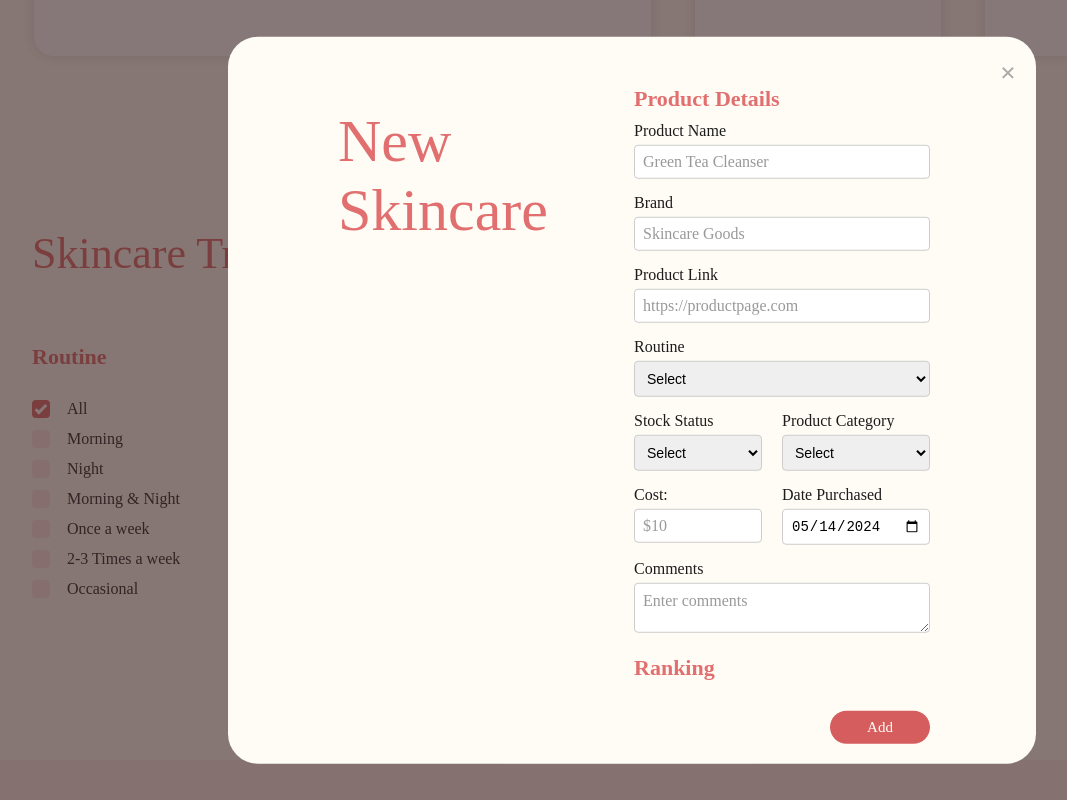
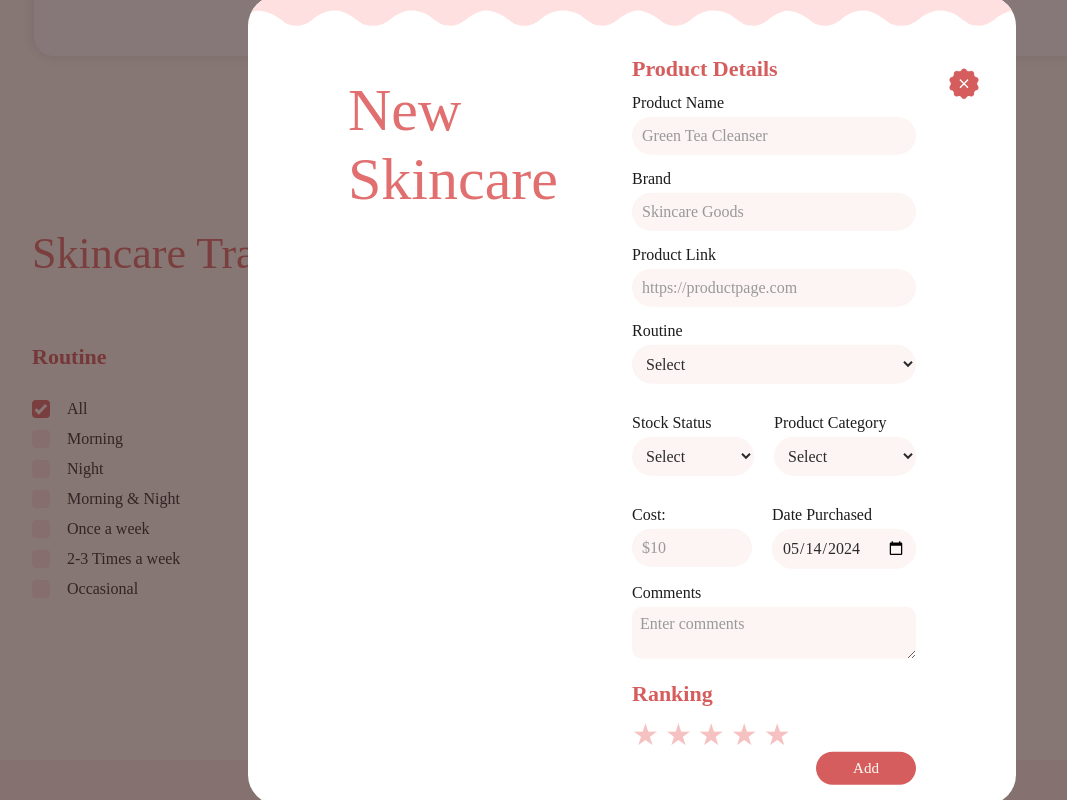
Before and after one commit to purvibothra/pbot0186-tracker, a website: page public/index.html in a window 1280 px wide. Both pictures are taken after a click on the button "+ Add Skincare". Shown: the part 1194-1994 px from the top of the page, without its empty margins (8-1075 px from the left). Drawn offline with Linux system fonts and the light colour scheme.

Commit message:
Editing pop-up form
Adding a custom 'close' button, and customising form input styles to align with tracker app's branding. Also added the final data model structure for a 5-star rating for users to input.

```diff
--- a/public/index.html
+++ b/public/index.html
@@ -112,15 +112,22 @@
 
 
         <div id="productPopUp" class="popup">
+
           <div class="popup-content">
-            <span class="close">&times;</span>
+            <div class="scroll-button">
+              <img src="assets/popup-image.png" class="popup-image">
+            </div>
+            <!-- <span class="close">&times;</span> -->
+
             <div class="popup-form">
-
+              <div id="close-button">
+                <img src="assets/close-button.png" class="close">
+              </div>
               <div class="form-container">
                 <div class="form-column">
                   <h2 class = "form-title">New <br>Skincare</h2>
                 </div>
-                <div class="form-column">
+                <div class="form-column input">
                   <h4 class="form-header">Product Details</h4>
                   <div class="input-row">
                     <label for="productName">Product Name</label>
@@ -210,6 +217,8 @@
                     <textarea id="comments" placeholder="Enter comments"></textarea>
                   </div>
                   <h4 class="ranking-header">Ranking</h4>
+                  <span class="rate"><i>★</i><i>★</i><i>★</i><i>★</i><i>★</i></span>
+
                   <div class="save-product"> <button id="saveProductButton">Add</button> </div>
 
                 </div>
@@ -238,7 +247,9 @@
 
   </main>
 
+  <div class="scroll-button">
   <img src="assets/top-button.png" alt="Scroll to Top" id="scrollToTop" onclick="scrollToTop()">
+</div>
 
   <footer>
     <p class = "footer-text">Your road to good skin | © Purvi Bothra - DECO2017</p>
--- a/public/script.js
+++ b/public/script.js
@@ -105,3 +105,23 @@ document.addEventListener('DOMContentLoaded', function() {
   // Set the value of the date input to today's date
   datePurchasedInput.value = today;
 });
+
+// Get all star elements
+const stars = document.querySelectorAll('.rate i');
+
+// Loop through each star
+stars.forEach((star, index) => {
+  // Add click event listener to each star
+  star.addEventListener('click', () => {
+    // Set the rating based on the index of the clicked star
+    setRating(index + 1);
+  });
+});
+
+// Function to set the rating
+function setRating(rating) {
+  // Reset all stars to default color
+  stars.forEach((star, index) => {
+    star.style.color = index < rating ? '#E26F6F' : '#f5c1c1';
+  });
+}
--- a/public/style.css
+++ b/public/style.css
@@ -174,7 +174,7 @@ h2 {
 h4 {
 
   font-weight: 600;
-  color: #E26F6F;
+  color: #D55D5D;
   font-size: 22px;
 
 }
@@ -321,28 +321,53 @@ margin: 10px;
   opacity: 0;
   transition: opacity 0.3s ease; /* Apply transition to transform */
   border-radius: 20px;
+
 }
 
 #productPopUp {
   background-color: rgba(54, 30, 30, 0.6);
   border-radius: 0px;
 
+
 }
+
+
 
 .popup-form .form-title {
   font-size: 60px;
 }
 .popup-content {
-  background-color: #FFFCF6;;
+  background-color: #ffffff;;
   position: absolute; /* Position relative to the parent */
   left: 50%;
   top: 50%;
   transform: translate(-50%, -50%); /* Center horizontally and vertically */
-  padding: 20px;
+overflow: hidden;
   width: 60%;
+
   max-width: 1200px; /* Optional: set a maximum width */
   animation: fadeIn 0.4s;
   border-radius: 30px;
+}
+
+
+#close-button {
+  position: absolute;
+  left: calc(100% - 70px); /* Position the close button to the right side */
+  top: 70px; /* Add margin to the top of the element */
+  text-align: center; /* Center horizontally */
+  line-height: 36px; /* Center vertically */
+  padding-right: 40px;
+  transition: opacity 0.3s, transform 0.3s; /* Add transition effect for opacity and transform */
+}
+
+.close {
+  width: 36px;
+}
+
+#close-button:hover {
+  opacity: 0.7;
+  transform: scale(1.05); /* Scale the button on hover */
 }
 
 @keyframes fadeIn {
@@ -356,12 +381,7 @@ margin: 10px;
   opacity: 1; /* Set opacity to 1 when active */
 }
 
-.close {
-  color: #aaa;
-  float: right;
-  font-size: 28px;
-  font-weight: bold;
-}
+
 
 .close:hover,
 .close:focus {
@@ -382,8 +402,8 @@ margin: 10px;
   display: flex;
   flex-direction: row;
   gap: 20px;
-  margin-left: 70px;
-  margin-right: 70px;/* Adjust the gap between columns */
+  margin-left: 80px;
+  margin-right: 80px;/* Adjust the gap between columns */
 }
 .form-column {
   flex: 1;
@@ -392,12 +412,20 @@ margin: 10px;
 
 }
 
+.form-column.input {
+  margin-right: 20px;
+
+
+}
+
 h4.form-header {
-  margin-bottom: 10px;
+  margin-bottom: 12px;
 }
 
 h4.ranking-header {
   margin-top: 3px;
+  margin-bottom: 10px;
+
 }
 
 ::placeholder {
@@ -470,6 +498,8 @@ h4.ranking-header {
 }
 #saveProductButton {
   width: 100px;
+
+  margin-bottom: 20px;
   font-family: 'Satoshi';
   font-size: 15px;
   border-radius: 20px;
@@ -509,24 +539,146 @@ footer {
 
   }
 
+
+  .scroll-button {
+
+    display: flex;
+    justify-content: center;
+    align-items: center;
+  }
+
   #scrollToTop {
-    position: relative;
 
-    /* right: 20px; */
-    left: 50%;
-    transform: translateX(-50%); /* Center the button horizontally */
+
+
     border-radius: 5px;
     padding: 10px 20px;
     cursor: pointer;
     transition: transform 0.3s; /* Add transition for smooth transform change */
     width: 50px; /* Adjust width as needed */
-    height: 50px; /* Adjust height as needed */
-    transition: transform 0.3s, opacity 0.2s ease-in-out;
+    height: auto; /* Adjust height as needed */
+    transition: scale 0.3s, opacity 0.2s ease-in-out;
   }
 
   #scrollToTop:hover {
     opacity: 0.7;
+    scale: 1.1
   }
+
+
+
+  .popup-image {
+    margin-top: -20px;
+    width: 100%;
+  }
+
+
+/* These styles are applied by default.
+   They will also override the hover
+   style for all stars to the right
+   of the currently hovered star. */
+   .rate i, .rate i:hover ~ i {
+    color: #f5c1c1;
+    text-shadow: none;
+    transition: color 200ms,
+                text-shadow 200ms;
+    /* This will remove the delay when
+       moving the cursor left or right
+       within the set of stars. */
+    transition-delay: 0;
+  }
+
+  /* This is the style that will be
+     applied to all stars and then
+     subsequently removed from the stars
+     to the right of the one being
+     hovered. */
+  .rate:hover i {
+    color: #E26F6F;
+    text-shadow: #ffd9d9 0 0 20px;
+  }
+
+  /* Make the effect apply one star at a
+     time. Limiting the selector to when
+     .rate is hovered removes the effect
+     without delay when cursor leaves
+     the .rate area. */
+  .rate:hover i:nth-child(2) {
+    transition-delay: 30ms;
+  }
+
+  .rate:hover i:nth-child(3) {
+    transition-delay: 60ms;
+  }
+
+  .rate:hover i:nth-child(4) {
+    transition-delay: 90ms;
+  }
+
+  .rate:hover i:nth-child(5) {
+    transition-delay: 120ms;
+  }
+
+  /* Miscellaneous styles. */
+  .rate i {
+    cursor: pointer;
+    font-style: normal;
+    font-size: 30px;
+    height: auto;
+    letter-spacing: 6px; /* Adjust the value as needed */
+
+  }
+
+/* Add custom styles for input fields */
+input[type="text"],
+input[type="url"],
+input[type="date"],
+textarea,
+#productCategory,
+#stockStatus,
+#routineSelect,
+select {
+  width: 100%;
+  padding: 10px;
+  background-color: #fdf4f4;
+  border: none;
+  border-radius: 30px;
+  box-sizing: border-box;
+  font-size: 16px;
+  font-family: 'Satoshi-Medium';
+  color: #2b2b2b;
+
+}
+
+#comments {
+  border: none;
+  border-radius: 10px;
+  font-size: 16px;
+  color: #2b2b2b;
+}
+select {
+  width: 100%;
+  padding: 10px;
+  margin-bottom: 15px;
+  border: none;
+  border-radius: 5px;
+  box-sizing: border-box;
+  font-size: 16px;
+  font-family: 'Satoshi-Medium';
+  color: #2b2b2b;
+
+}
+
+/* Add specific styles for form labels */
+label {
+  display: block;
+}
+
+
+
+
+
+
 
   @media screen and (max-width: 767px) {
     h1 {
@@ -544,6 +696,7 @@ footer {
         font-size: 16px;
         padding: 0;
         margin-top: -8%;
+
  /* Set font size */
 
     }
@@ -566,7 +719,22 @@ footer {
       .routine {
         display: none; /* Hide the checkboxes for small screens */
       }
+      .form-container {
+        flex-direction: column; /* Change flex direction to column for mobile view */
+        margin-left: 20px; /* Adjust margins as needed */
+        margin-right: 20px;
+      }
+      .form-column {
+        flex: none; /* Disable flex for columns in mobile view */
+        width: 100%; /* Set width to 100% for mobile view */
+      }
+      .input-row {
+        margin-bottom: 20px; /* Increase margin between input rows */
+      }
 
-
+    .popup-content {
+      width: 100%;
+      overflow: auto;
+    }
 
 }
```
Also changed, not shown: public/assets/close-button.png (added), public/assets/popup-image.png (added), public/assets/star-filled.png (added), public/assets/star-unfilled.png (added).
